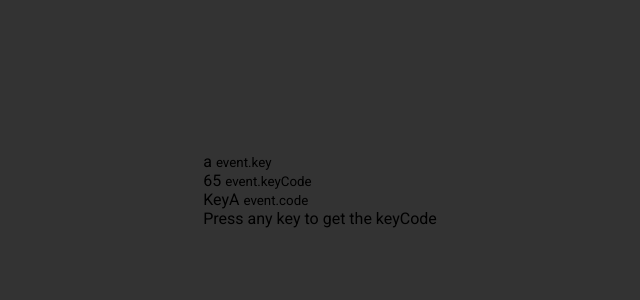
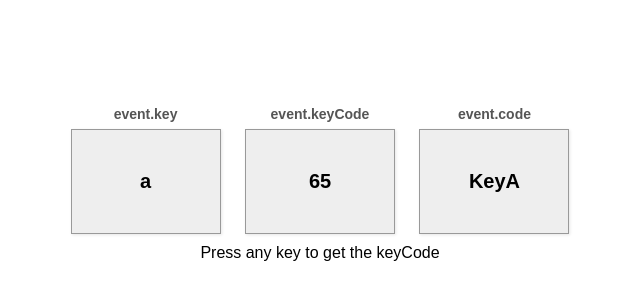
Before and after one commit to bllsglm/Vanilla-JavaScript-Projects, a plain HTML site: page Event Key Codes/index.html in a window 1280 px wide. Shown: the part 210-510 px from the top of the page, without its empty margins (320-960 px from the left). Drawn offline with Linux system fonts and the light colour scheme; a web font is replaced by a local one.

Commit message:
Added js for Event Keys

```diff
--- a/Event Key Codes/index.html
+++ b/Event Key Codes/index.html
@@ -16,18 +16,18 @@
   <body>
     <div class="insert">
       <div class="key">
-        a
+        <p>a</p>
         <small>event.key</small>
       </div>
       <div class="key">
-        65
+        <p>65</p>
         <small>event.keyCode</small>
       </div>
       <div class="key">
-        KeyA
+        <p>KeyA</p>
         <small>event.code</small>
       </div>
-      <div class="key">Press any key to get the keyCode</div>
+      <div>Press any key to get the keyCode</div>
     </div>
     <script src="script.js"></script>
   </body>
--- a/Event Key Codes/script.js
+++ b/Event Key Codes/script.js
@@ -0,0 +1,19 @@
+window.addEventListener('keydown', Event)
+
+const keys = document.querySelectorAll('.key')
+
+function Event(e) {
+  keys.forEach((key, idx) => {
+    if(idx === 0 ){
+      key.firstElementChild.innerText = e.key
+      if(e.key === " "){
+        key.firstElementChild.innerText = "space"
+      }
+    }else if (idx === 1){
+      key.firstElementChild.innerText = e.keyCode
+    }else{
+      key.firstElementChild.innerText = e.code
+    }
+
+  });
+}
--- a/Event Key Codes/style.css
+++ b/Event Key Codes/style.css
@@ -1,4 +1,4 @@
-@import url('https://fonts.googleapis.com/css?family=Roboto&display=swap');
+@import url('https://fonts.googleapis.com/css?family=Muli&display=swap');
 
 :root {
   --primary-color : #3B71CA;
@@ -16,12 +16,40 @@
 }
 
 body {
-  font-family: 'Roboto', sans-serif;
+  font-family: 'Muli', sans-serif;
   display: flex;
   align-items: center;
   justify-content: center;
   height: 100vh;
   overflow: hidden;
   margin: 0;
-  background-color: #333;
+  text-align: center;
 }
+
+
+.key {
+  border: 1px solid #999;
+  background-color: #eee;
+  box-shadow: 1px 1px 3px rgba(0, 0, 0, 0.1);
+  display: inline-flex;
+  align-items: center;
+  font-size: 20px;
+  padding: 20px;
+  flex-direction: column;
+  margin: 10px;
+  font-weight: bold;
+  min-width: 150px;
+  position:relative;
+
+}
+
+
+.key small {
+  position: absolute;
+  top: -24px;
+  left: 0;
+  text-align: center;
+  width: 100%;
+  color: #555;
+  font-size: 14px;
+}
```
